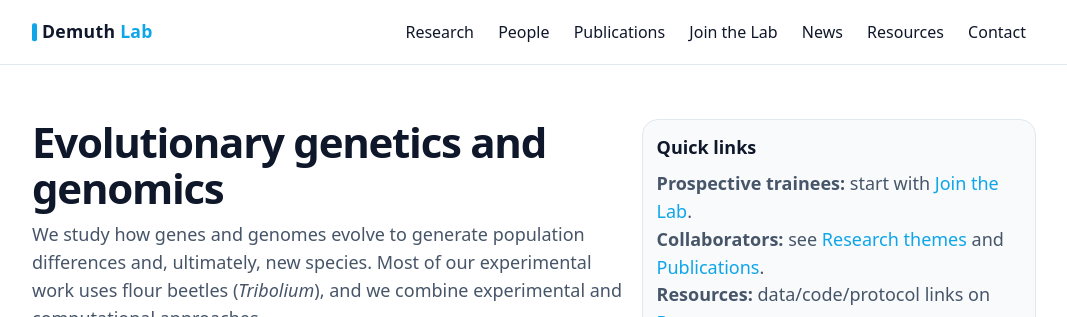
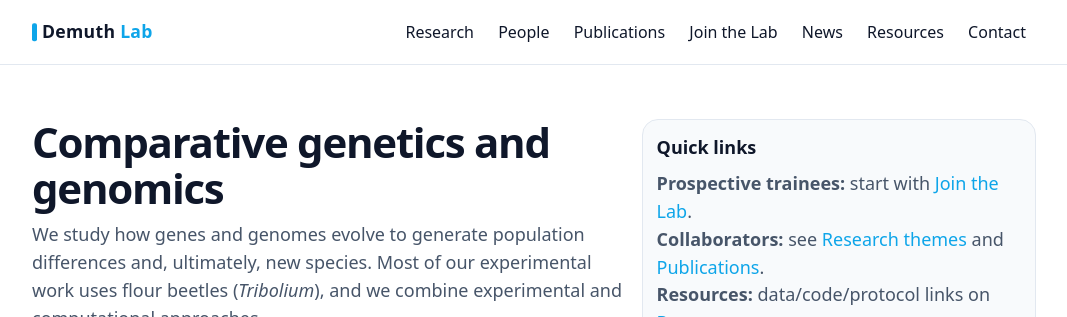
Before and after one commit to demuth-lab/demuth-lab.github.io, a Jekyll site: the page built from index.md, in a window 1280 px wide and 900 px high. Shown: the top 317 px of the window, without its empty margins (106-1173 px from the left). Built offline with Jekyll 4.4.1, drawn with Linux system fonts in a browser that asks for light colours.

Commit message:
Update index.md

```diff
--- a/index.md
+++ b/index.md
@@ -6,7 +6,7 @@ show_title: false
 <section class="hero">
   <div class="hero-grid">
     <div>
-      <h1>Evolutionary genetics and genomics</h1>
+      <h1>Comparative genetics and genomics</h1>
       <p>We study how genes and genomes evolve to generate population differences and, ultimately, new species. Most of our experimental work uses flour beetles (<em>Tribolium</em>), and we combine experimental and computational approaches.</p>
       <div class="hero-actions">
         <a class="button primary" href="{{ '/join/' | relative_url }}">Join the Lab</a>
```
